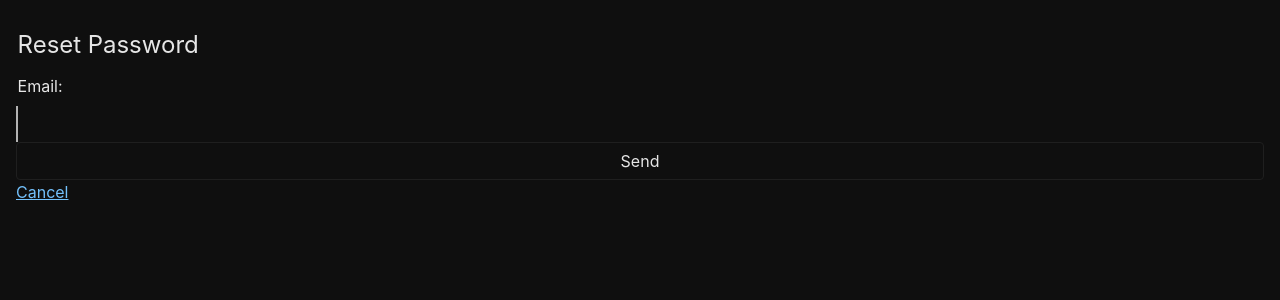
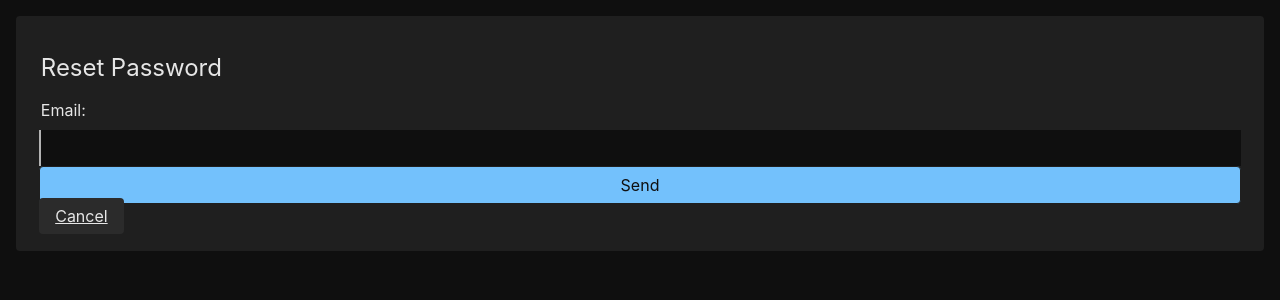
Before and after one commit to MaximilianoMO95/DrunkNinja, a Django app: page /account/password-reset/ in a window 1280 px wide. Shown: the top 300 px of the page. Run offline with Django 4.2, Linux system fonts and the light colour scheme.

Commit message:
add styles

```diff
--- a/static/css/styles.css
+++ b/static/css/styles.css
@@ -10,6 +10,7 @@
   --link: hsl(206, 96%, 72%);
   --link-hover: hsl(206, 96%, 78%);
   --link-active: hsl(206, 96%, 64%);
+
   --border-radius: 4px;
   --font: -apple-system, BlinkMacSystemFont, 'Segoe UI', Roboto, Oxygen, Ubuntu, Cantarell,
     'Open Sans', 'Helvetica Neue', sans-serif;
@@ -173,11 +174,15 @@
 }
 
 .min-vh-100 {
-        height: var(--min-height);
+  height: var(--min-height);
+}
+
+.w-auto {
+  width: auto;
 }
 
 .text-align-center {
-        text-align: center;
+  text-align: center;
 }
 
 .flex-row {
@@ -208,16 +213,49 @@
 
 .link-btn {
   display: inline-block;
-  background: var(--bg-2);
+  background: var(--bg-3);
   border-radius: var(--border-radius);
   color: var(--fg-1);
+  text-align: center;
   text-decoration: none;
   padding: 0.5rem 1rem;
+}
+
+.btn {
+  background: var(--bg-3);
+  border-radius: var(--border-radius);
+  color: var(--fg-1);
+  text-align: center;
+  padding: 0.5rem 1rem;
+}
+
+.btn-primary {
+  background: var(--link);
+  color: var(--bg-1);
 }
 
 .link-btn:hover {
   color: var(--bg-1);
   background: var(--fg-1);
+}
+
+.w-200 {
+  width: 200px;
+}
+
+.w-150 {
+  width: 150px;
+}
+
+.text-bold {
+  font-weight: bold;
+}
+
+.card {
+  background: var(--bg-2);
+  border: 0;
+  border-radius: var(--border-radius);
+  padding: 1.45rem;
 }
 
 .icon-svg, .icon-svg > svg {
@@ -334,10 +372,6 @@
   filter: opacity(1);
 }
 
-.w-200 {
-  width: 200px;
-}
-
 /************ NavBar ************/
 .navbar {
   background: var(--bg-2);
```
